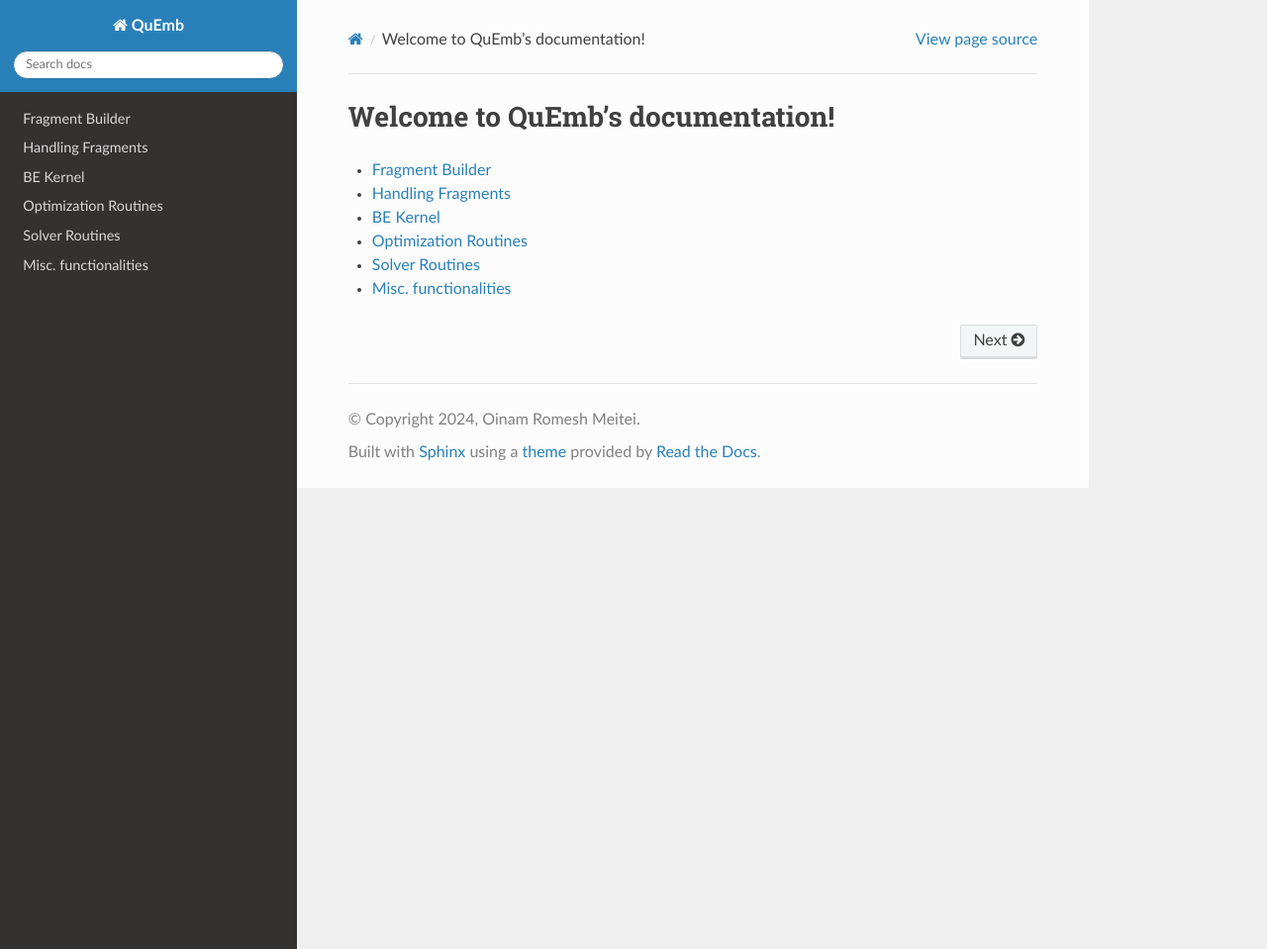
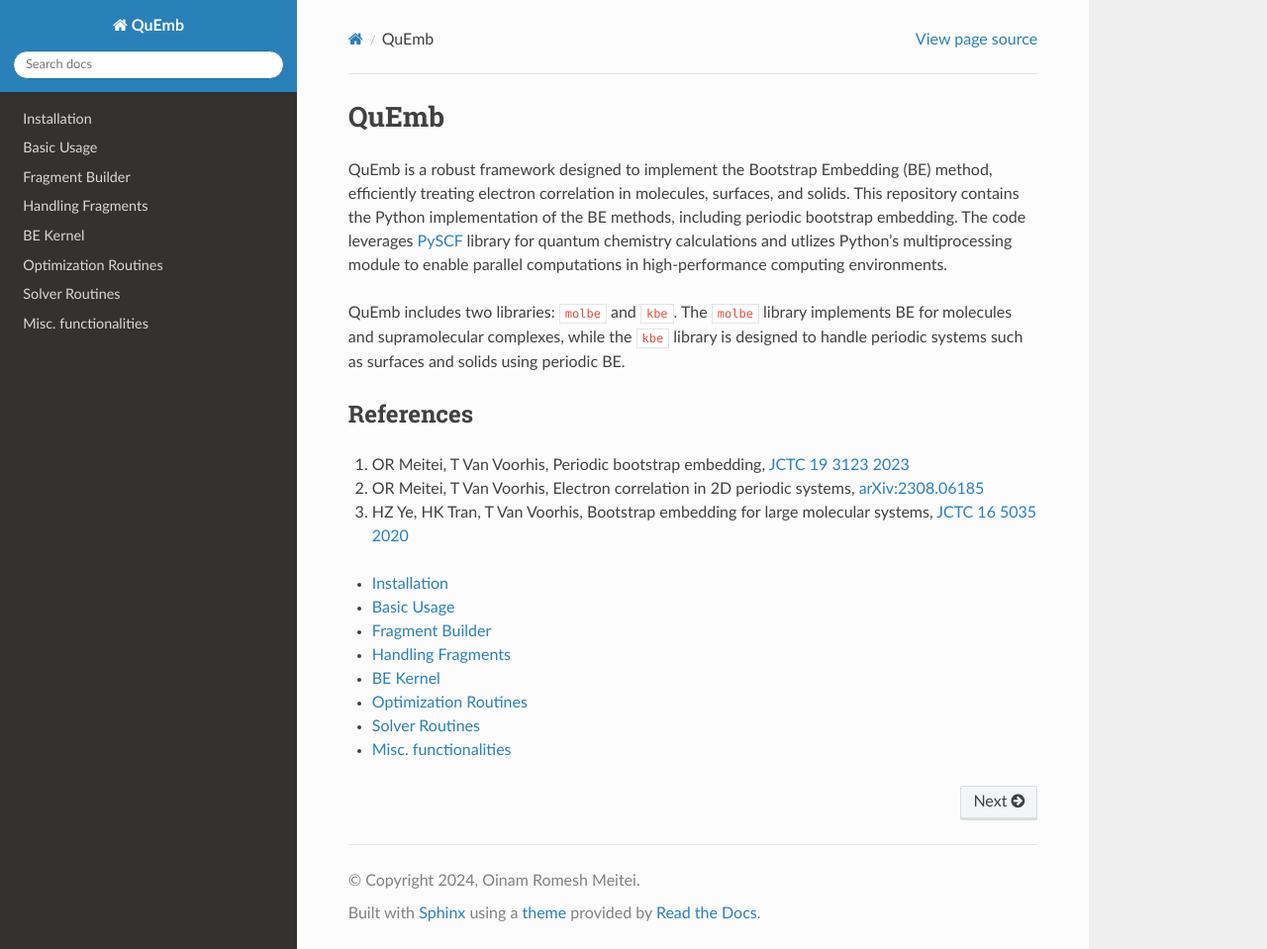
Before and after one commit to oimeitei/quemb, a Sphinx documentation site: the page built from docs/source/index.rst, in a window 1280 px wide and 959 px high. Shown: the whole window at 99% size. Built offline with Sphinx 7.4.7 and the Read the Docs theme 2.0.0, drawn with Linux system fonts in a browser that asks for light colours.

Commit message:
install, usages in docs

```diff
--- a/docs/source/index.rst
+++ b/docs/source/index.rst
@@ -3,12 +3,33 @@
    You can adapt this file completely to your liking, but it should at least
    contain the root `toctree` directive.
 
-Welcome to QuEmb's documentation!
-=================================
+*****
+QuEmb
+*****
+
+QuEmb is a robust framework designed to implement the Bootstrap Embedding (BE) method,
+efficiently treating electron correlation in molecules, surfaces, and solids. This repository contains
+the Python implementation of the BE methods, including periodic bootstrap embedding.
+The code leverages `PySCF <https://github.com/pyscf/pyscf>`_ library for quantum chemistry calculations and utlizes Python's
+multiprocessing module to enable parallel computations in high-performance computing environments.
+
+QuEmb includes two libraries: ``molbe`` and ``kbe``.
+The ``molbe`` library implements BE for molecules and supramolecular complexes,
+while the ``kbe`` library is designed to handle periodic systems such as surfaces and solids using periodic BE.
+
+References
+==========
+
+1. OR Meitei, T Van Voorhis, Periodic bootstrap embedding, `JCTC 19 3123 2023 <https://doi.org/10.1021/acs.jctc.3c00069>`_
+2. OR Meitei, T Van Voorhis, Electron correlation in 2D periodic systems, `arXiv:2308.06185 <https://arxiv.org/abs/2308.06185>`_
+3. HZ Ye, HK Tran, T Van Voorhis, Bootstrap embedding for large molecular systems, `JCTC 16 5035 2020 <https://doi.org/10.1021/acs.jctc.0c00438>`_
+
 
 .. toctree::
    :maxdepth: 1
 
+   install
+   usage
    fragment
    pfrag
    kernel
```
Also changed, not shown: docs/source/install.rst (added, +42 -0 lines), docs/source/usage.rst (added, +49 -0 lines).
